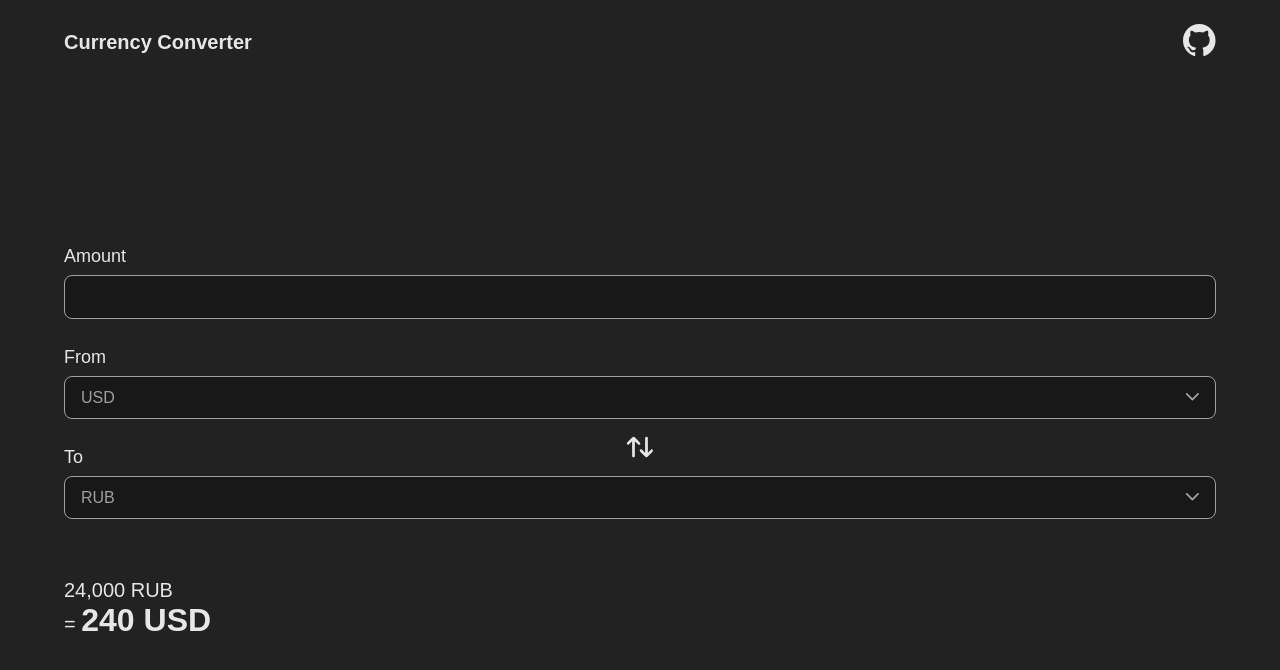
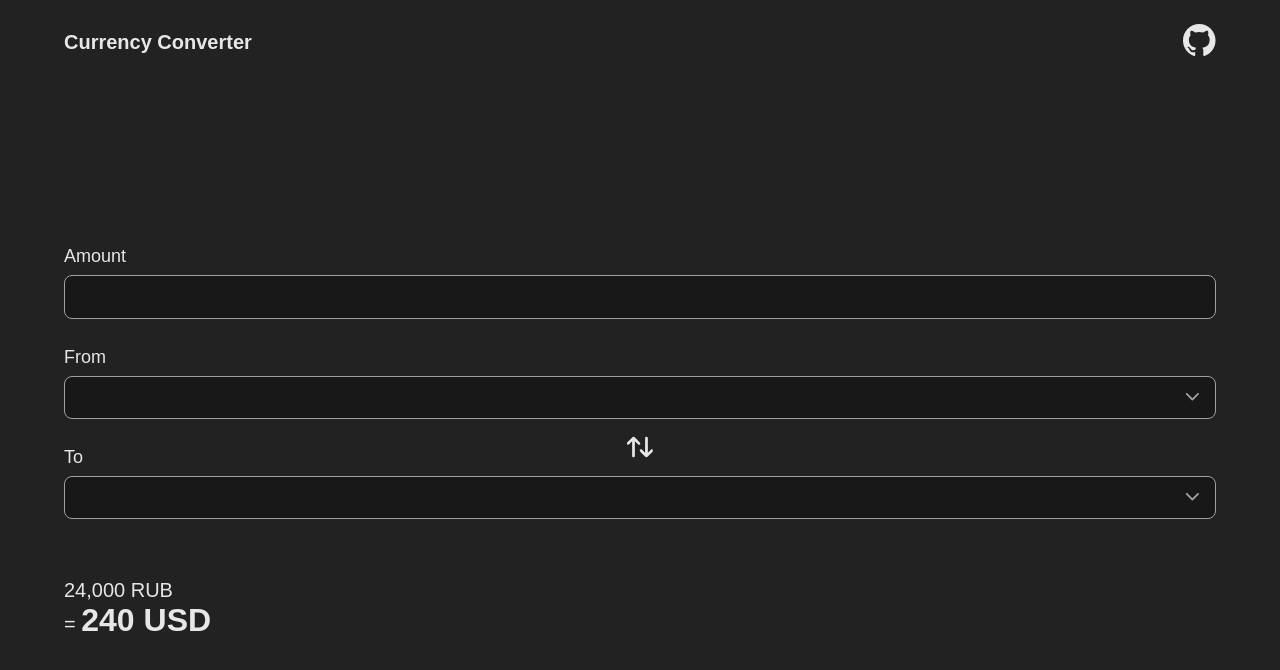
Before and after one commit to zerescas/currency-converter, a Vue app: page / in a window 1280 px wide. Shown: the top 670 px of the page. Built offline with nearby package versions, Linux system fonts and the light colour scheme.

Commit message:
VSelect: edit IOption to pass value and text separately

```diff
--- a/src/components/VSelect.vue
+++ b/src/components/VSelect.vue
@@ -4,6 +4,7 @@ import SelectArrowIcon from './icons/SelectArrowIcon.vue';
 
 export interface IOption {
   value: string;
+  text: string;
 }
 
 const modelValue = defineModel();
@@ -41,7 +42,7 @@ const isOpened = ref(false);
           class="vselect__option"
           :value="option.value"
         >
-          {{ option.value }}
+          {{ option.text }}
         </option>
       </select>
 
```
